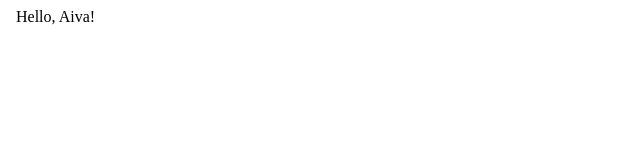
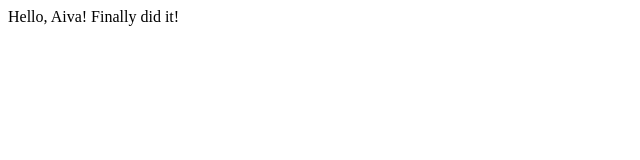
Before and after one commit to AivaJo/az-webapp01, a plain HTML site: page index.html in a window 1280 px wide. Shown: the whole page, without its empty margins (0-640 px from the left). Drawn offline with Linux system fonts and the light colour scheme.

Commit message:
Update index.html

```diff
--- a/index.html
+++ b/index.html
@@ -4,7 +4,7 @@
   </head>
   <body>
     <div>
-      Hello, Aiva!
+      Hello, Aiva! Finally did it!
     </div>
   </body>
 </html>
```
